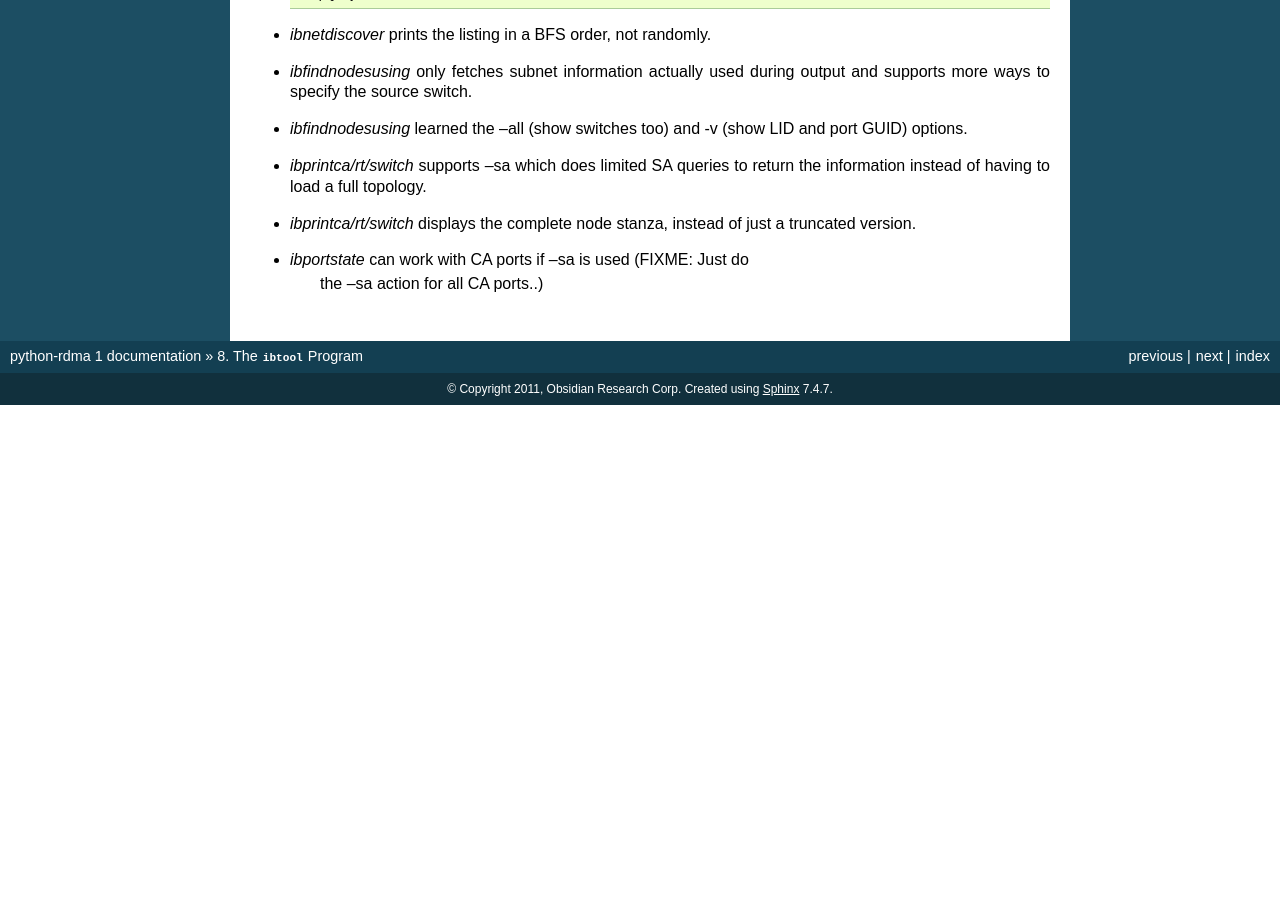
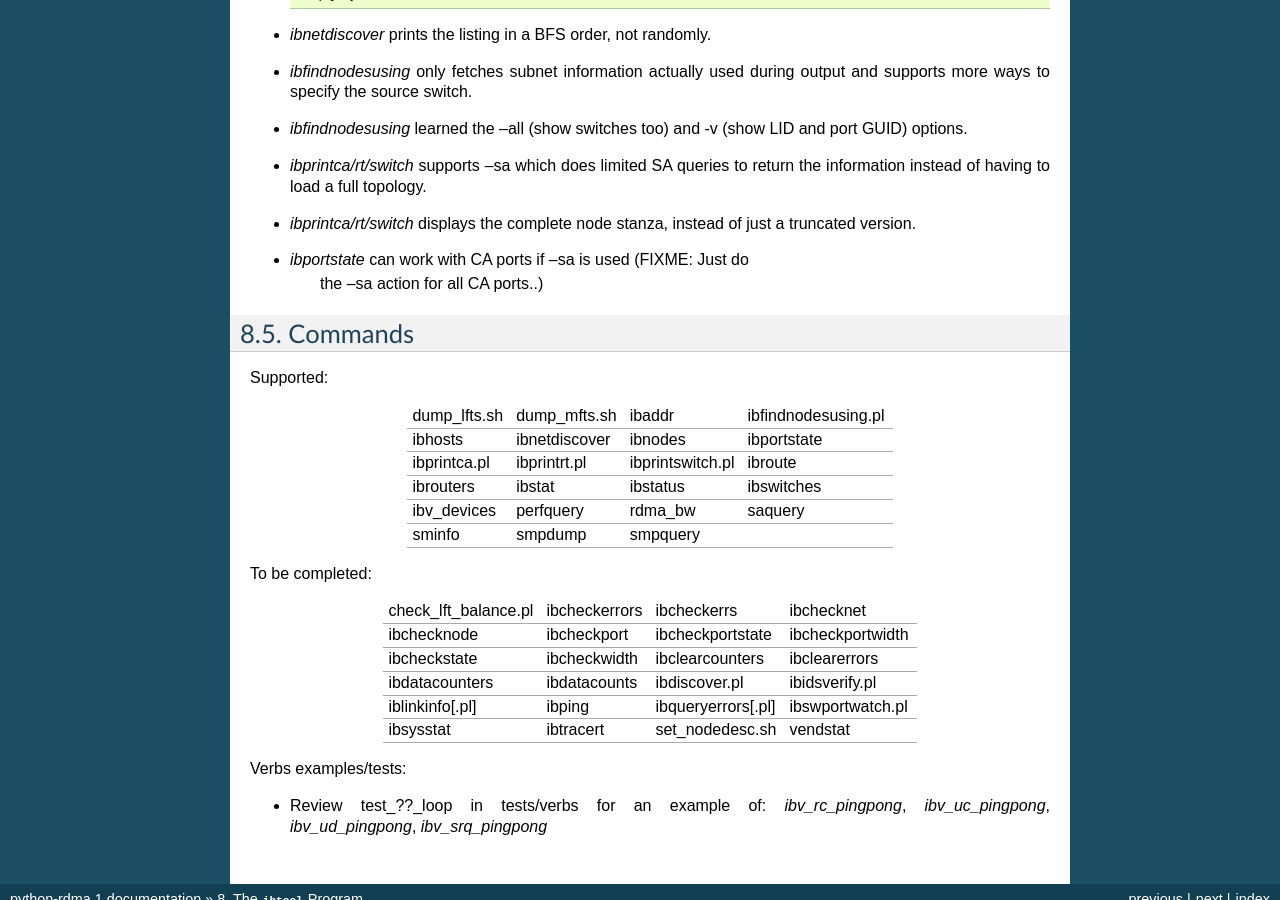
Before and after one commit to jgunthorpe/python-rdma, a Sphinx documentation site: the page built from doc/ibtool.rst, in a window 1280 px wide and 900 px high, scrolled down 4397 px. Built offline with Sphinx 7.4.7, drawn with Linux system fonts in a browser that asks for light colours; before the commit the page ends 4802 px from its top, so only the background shows below that.

Commit message:
Move the list of completed/pending ibtool commands into ibtool.rst

```diff
--- a/doc/ibtool.rst
+++ b/doc/ibtool.rst
@@ -250,3 +250,33 @@ Specific commands:
   truncated version.
 * `ibportstate` can work with CA ports if --sa is used (FIXME: Just do
    the --sa action for all CA ports..)
+
+Commands
+========
+
+Supported:
+
+============ ============= ================ ===================
+dump_lfts.sh dump_mfts.sh  ibaddr           ibfindnodesusing.pl
+ibhosts      ibnetdiscover ibnodes          ibportstate
+ibprintca.pl ibprintrt.pl  ibprintswitch.pl ibroute
+ibrouters    ibstat        ibstatus         ibswitches
+ibv_devices  perfquery     rdma_bw          saquery
+sminfo	     smpdump	   smpquery
+============ ============= ================ ===================
+
+To be completed:
+
+==================== ============= ================== =================
+check_lft_balance.pl ibcheckerrors ibcheckerrs        ibchecknet
+ibchecknode          ibcheckport   ibcheckportstate   ibcheckportwidth
+ibcheckstate         ibcheckwidth  ibclearcounters    ibclearerrors
+ibdatacounters       ibdatacounts  ibdiscover.pl      ibidsverify.pl
+iblinkinfo[.pl]      ibping        ibqueryerrors[.pl] ibswportwatch.pl
+ibsysstat            ibtracert     set_nodedesc.sh    vendstat
+==================== ============= ================== =================
+
+Verbs examples/tests:
+
+* Review test\_??\_loop in tests/verbs for an example of: `ibv_rc_pingpong`,
+  `ibv_uc_pingpong`, `ibv_ud_pingpong`, `ibv_srq_pingpong`
```
Also changed, not shown: 1 other file.
